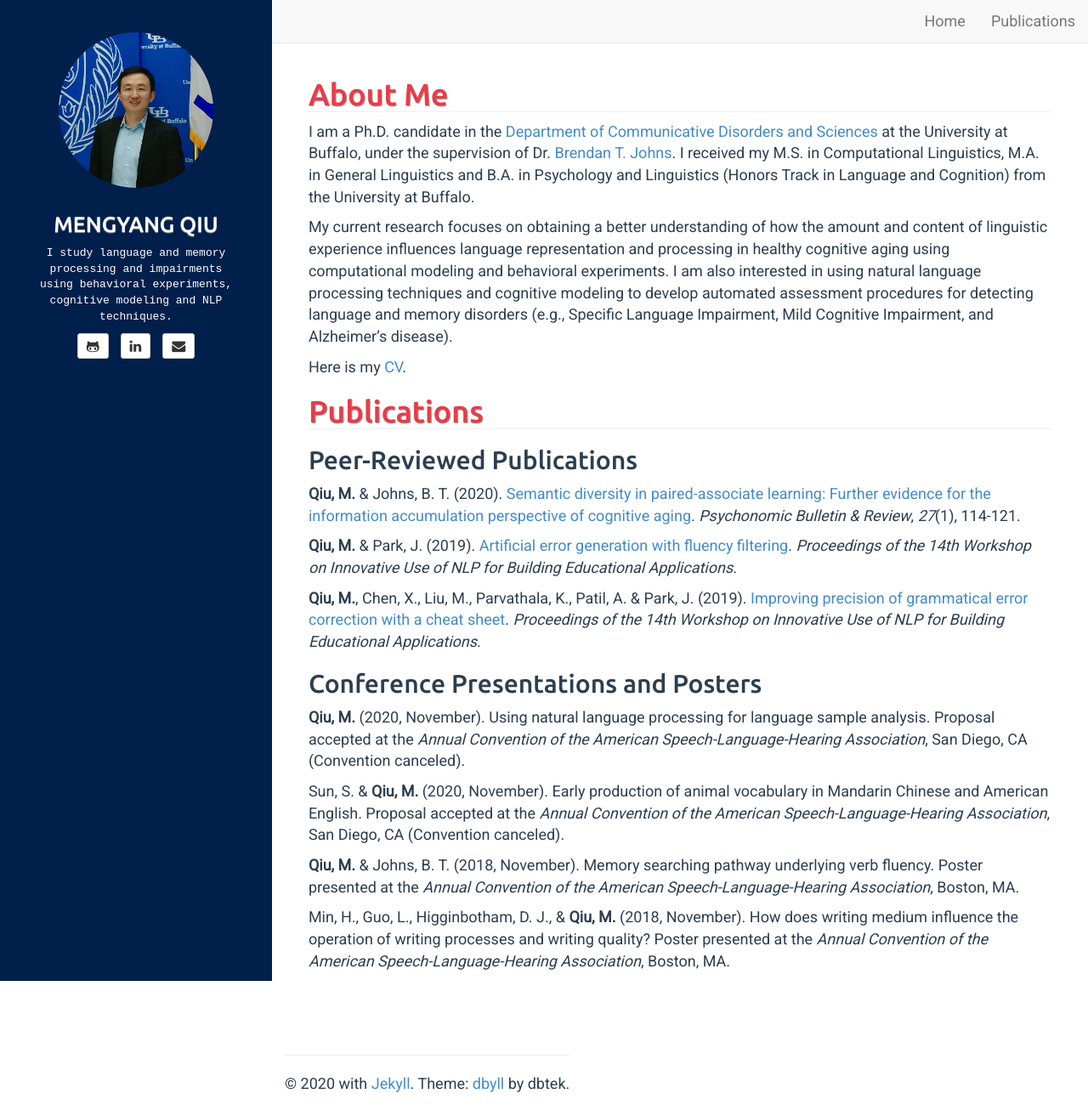
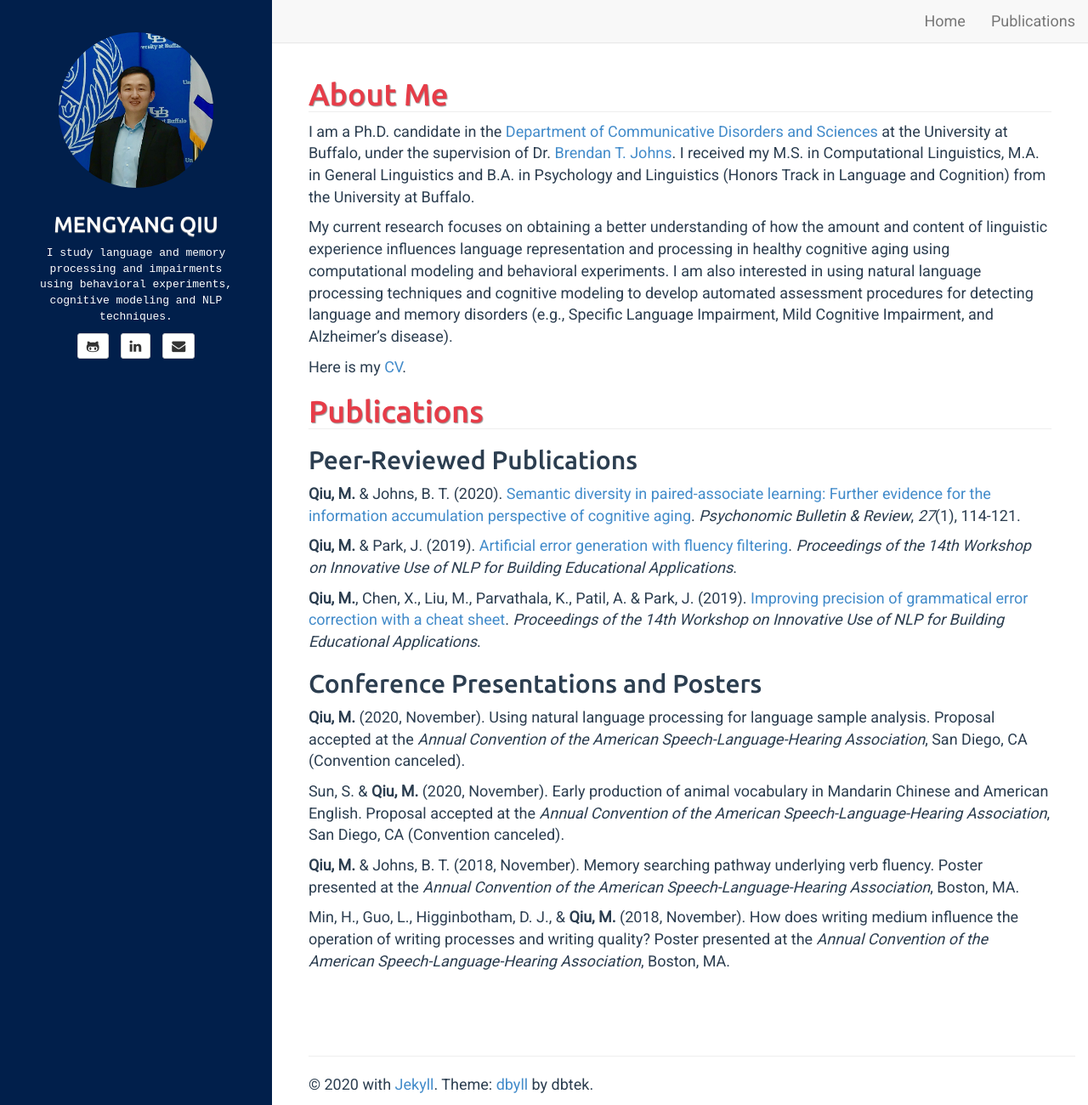
Before and after one commit to mengyangq/mengyangq.github.io, a Jekyll site: the page built from index.html, in a window 1280 px wide and 1300 px high. Shown: the whole window at 85% size. Built offline with Jekyll 4.4.1, drawn with Linux system fonts in a browser that asks for light colours.

Commit message:
Update style.css

```diff
--- a/assets/css/style.css
+++ b/assets/css/style.css
@@ -9,6 +9,7 @@
 	padding-right: 3%;
 	padding-top: 70px;
 	padding-left: 3%;
+	padding-bottom: 70px;
 }
 
 .sidebar {
@@ -208,11 +209,10 @@
 footer {
   	bottom: 2px;
 	margin:0 auto;
-	position:fixed;
+	position:relative;
 	font-family: 'Ubuntu';
 	font-size:10px;
-	paddling-left:3%;
-	padding-top: 70px;
+	padding-left:3%;
 }
 
 
```
